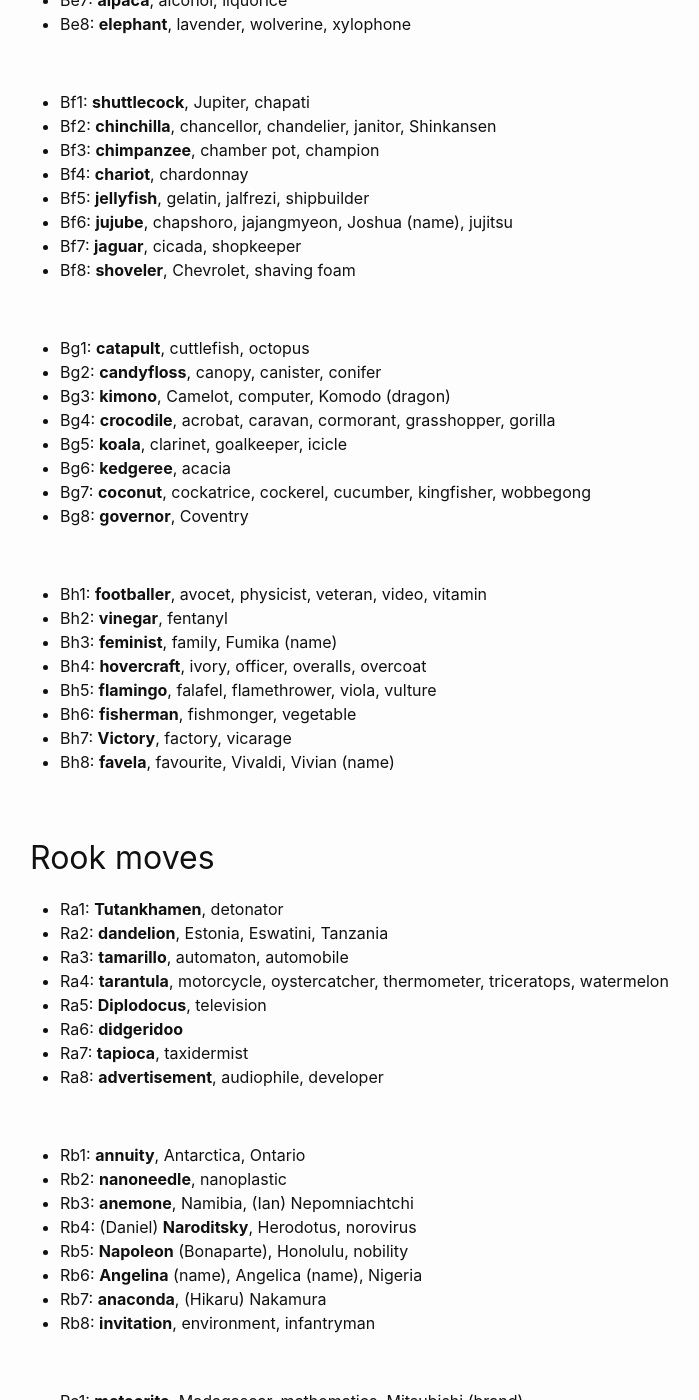
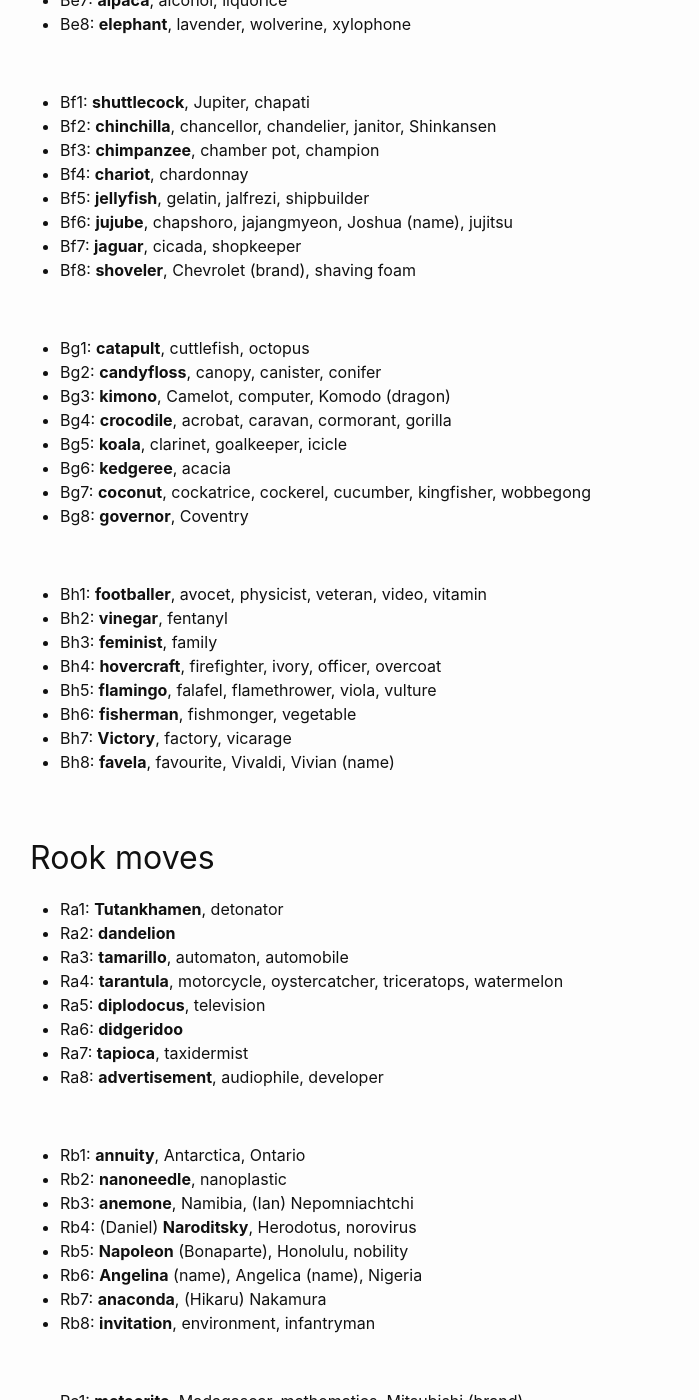
Before and after one commit to liontailedmacaque/liontailedmacaque.github.io, a Jekyll site: the page built from chessmemorypalace/picturewords.md, in a window 1280 px wide and 1400 px high, scrolled down 5681 px. Shown: the whole window, without its empty margins (240-939 px from the left). Built offline with Jekyll 4.4.1, drawn with Linux system fonts in a browser that asks for light colours; some of the changed text lies outside the part shown.

Commit message:
Update picturewords.md

```diff
--- a/chessmemorypalace/picturewords.md
+++ b/chessmemorypalace/picturewords.md
@@ -91,7 +91,7 @@
 - Na2: **tandem**, dentist, donkey, headset, tanker, tuna
 - Na3: **diamond**, atom, dummy
 - Na4: **dragon**, cider, ostrich, otter, oyster, tractor, T-rex, trumpet
-- Na5: **Dalek**, dolphin, toilet, tulip, outlaw
+- Na5: **tulip**, Dalek, dolphin, toilet, outlaw
 - Na6: **teacher**, dodgeball
 - Na7: **digger**, doctor, dugong, taco, taxi, tiger, tugboat
 - Na8: **diver**, toffee, tofu
@@ -203,7 +203,7 @@
 - Be3: **limousine**, halloumi, lemonade
 - Be4: **wheelbarrow**, celery, Labrador, wallpaper
 - Be5: **lollipop**, Lilliput
-- Be6: **illusion**, Elijah (name), Elisha (name), eyelashes, logician
+- Be6: **illusion**, Elijah (name), eyelashes, logician
 - Be7: **alpaca**, alcohol, liquorice
 - Be8: **elephant**, lavender, wolverine, xylophone
 <p><br></p>
@@ -214,12 +214,12 @@
 - Bf5: **jellyfish**, gelatin, jalfrezi, shipbuilder
 - Bf6: **jujube**, chapshoro, jajangmyeon, Joshua (name), jujitsu
 - Bf7: **jaguar**, cicada, shopkeeper
-- Bf8: **shoveler**, Chevrolet, shaving foam
+- Bf8: **shoveler**, Chevrolet (brand), shaving foam
 <p><br></p>
 - Bg1: **catapult**, cuttlefish, octopus
 - Bg2: **candyfloss**, canopy, canister, conifer
 - Bg3: **kimono**, Camelot, computer, Komodo (dragon)
-- Bg4: **crocodile**, acrobat, caravan, cormorant, grasshopper, gorilla
+- Bg4: **crocodile**, acrobat, caravan, cormorant, gorilla
 - Bg5: **koala**, clarinet, goalkeeper, icicle
 - Bg6: **kedgeree**, acacia
 - Bg7: **coconut**, cockatrice, cockerel, cucumber, kingfisher, wobbegong
@@ -227,8 +227,8 @@
 <p><br></p>
 - Bh1: **footballer**, avocet, physicist, veteran, video, vitamin
 - Bh2: **vinegar**, fentanyl
-- Bh3: **feminist**, family, Fumika (name)
-- Bh4: **hovercraft**, ivory, officer, overalls, overcoat
+- Bh3: **feminist**, family
+- Bh4: **hovercraft**, firefighter, ivory, officer, overcoat
 - Bh5: **flamingo**, falafel, flamethrower, viola, vulture
 - Bh6: **fisherman**, fishmonger, vegetable
 - Bh7: **Victory**, factory, vicarage
@@ -238,10 +238,10 @@
 ## Rook moves
 
 - Ra1: **Tutankhamen**, detonator
-- Ra2: **dandelion**, Estonia, Eswatini, Tanzania
+- Ra2: **dandelion**
 - Ra3: **tamarillo**, automaton, automobile
-- Ra4: **tarantula**, motorcycle, oystercatcher, thermometer, triceratops, watermelon
-- Ra5: **Diplodocus**, television
+- Ra4: **tarantula**, motorcycle, oystercatcher, triceratops, watermelon
+- Ra5: **diplodocus**, television
 - Ra6: **didgeridoo**
 - Ra7: **tapioca**, taxidermist
 - Ra8: **advertisement**, audiophile, developer
@@ -331,7 +331,7 @@
 - Qb8: **sunflower**, snowflake
 <p><br></p>
 - Qc1: **scimitar**, swimsuit
-- Qc2: **salmon**, Samantha (name), seaman, seminary, Simon (name), Simone (name)
+- Qc2: **salmon**, seaman, seminary
 - Qc3: **simoom**, semimetal
 - Qc4: **samurai**, sombrero, submarine
 - Qc5: **cymbal**, semolina, Somalia
```
Also changed, not shown: other parts of chessmemorypalace/picturewords.md (+10 -10 lines).
